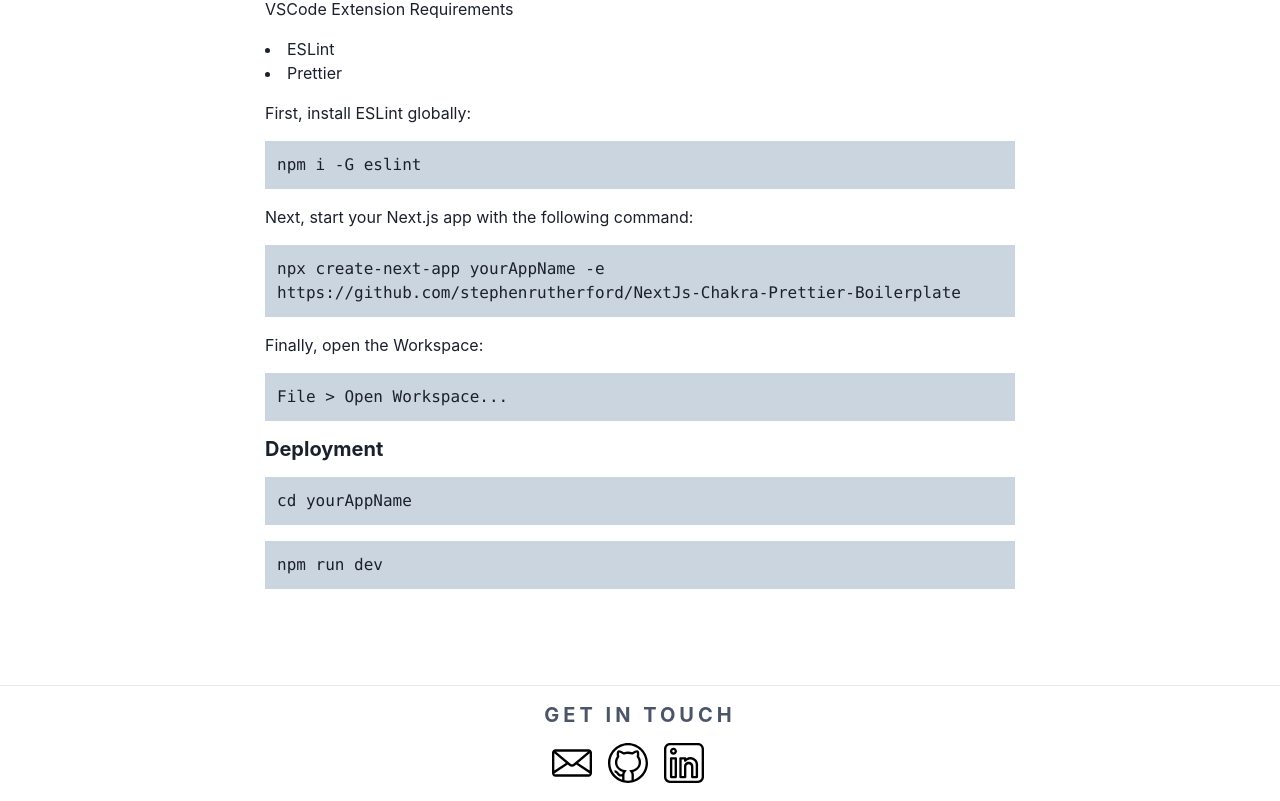
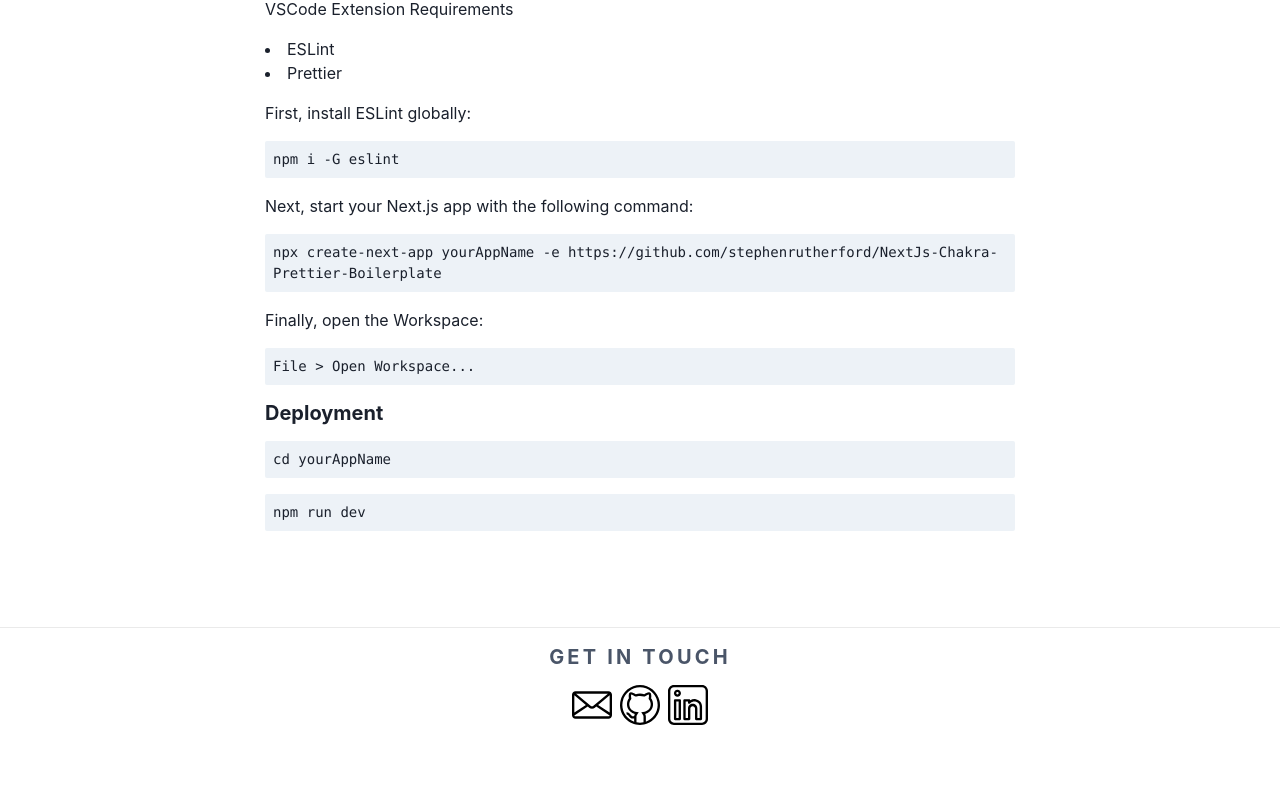
Before and after one commit to stephenrutherford/portfolio_v2, a Next.js app: page /boilerplate in a window 1280 px wide. Shown: the part 825-1626 px from the top of the page. After the commit the page ends 1568 px from the top, so only its background shows below. Built offline with nearby package versions, Linux system fonts and the light colour scheme.

Commit message:
updated layout

```diff
--- a/components/Boilerplate.js
+++ b/components/Boilerplate.js
@@ -1,7 +1,7 @@
 import {
 	Heading,
 	Flex,
-	Spacer,
+	Code,
 	Avatar,
 	useColorMode,
 	IconButton,
@@ -66,57 +66,22 @@ function Boilerplate() {
 					<li>ESLint</li>
 					<li>Prettier </li>
 				</Text>
+
 				<Text>First, install ESLint globally:</Text>
-				<Flex bgColor={colorMode === "light" ? "gray.300" : "gray.700"}>
-					<Text
-						as='samp'
-						className={styles.code}
-						Color={colorMode === "light" ? "gray.700" : "gray.300"}
-					>
-						npm i -G eslint
-					</Text>
-				</Flex>
+				<Code p='2'> npm i -G eslint</Code>
+
 				<Text>Next, start your Next.js app with the following command:</Text>
-				<Flex bgColor={colorMode === "light" ? "gray.300" : "gray.700"}>
-					<Text
-						as='samp'
-						className={styles.code}
-						Color={colorMode === "light" ? "gray.700" : "gray.300"}
-					>
-						npx create-next-app yourAppName -e
-						https://github.com/stephenrutherford/NextJs-Chakra-Prettier-Boilerplate
-					</Text>
-				</Flex>
+				<Code p='2'>
+					npx create-next-app yourAppName -e
+					https://github.com/stephenrutherford/NextJs-Chakra-Prettier-Boilerplate
+				</Code>
+
 				<Text>Finally, open the Workspace:</Text>
-				<Flex bgColor={colorMode === "light" ? "gray.300" : "gray.700"}>
-					<Text
-						as='samp'
-						className={styles.code}
-						Color={colorMode === "light" ? "gray.700" : "gray.300"}
-					>
-						File > Open Workspace...
-					</Text>
-				</Flex>
+				<Code p='2'> File > Open Workspace...</Code>
 
 				<Heading size='md'>Deployment</Heading>
-				<Flex bgColor={colorMode === "light" ? "gray.300" : "gray.700"}>
-					<Text
-						as='samp'
-						className={styles.code}
-						Color={colorMode === "light" ? "gray.700" : "gray.300"}
-					>
-						cd yourAppName
-					</Text>
-				</Flex>
-				<Flex bgColor={colorMode === "light" ? "gray.300" : "gray.700"}>
-					<Text
-						as='samp'
-						className={styles.code}
-						Color={colorMode === "light" ? "gray.700" : "gray.300"}
-					>
-						npm run dev
-					</Text>
-				</Flex>
+				<Code p='2'> cd yourAppName</Code>
+				<Code p='2'> npm run dev</Code>
 			</VStack>
 		</Flex>
 	)
--- a/components/Footer.js
+++ b/components/Footer.js
@@ -12,11 +12,21 @@ function Footer() {
 	const { colorMode, toggleColorMode } = useColorMode()
 
 	return (
-		<Flex flexDirection='column' className={styles.footer__title}>
+		<Flex
+			flexDirection='column'
+			justifyContent='center'
+			alignItems='center'
+			w='100vw'
+			h='100px'
+			borderTop='1px solid #eaeaea'
+			margin='1rem 0'
+		>
 			<Heading
 				fontSize='xl'
-				ml='2'
+				// ml='2'
 				color={colorMode === "light" ? "gray.600" : "gray.200"}
+				letterSpacing='0.2rem'
+				margin='1rem 0'
 			>
 				GET IN TOUCH
 			</Heading>
--- a/components/Header.js
+++ b/components/Header.js
@@ -19,8 +19,9 @@ function Header() {
 		<Flex className={styles.title} p={0}>
 			<Avatar
 				size='lg'
+				bg='blue.500'
 				name='Stephen Rutherford'
-				// src='https://bit.ly/code-beast'
+				src='images/avatar.svg'
 			/>
 			<Heading
 				fontSize='xl'
--- /dev/null
+++ b/components/Layout.js
@@ -0,0 +1,40 @@
+import { Flex } from "@chakra-ui/react"
+import Header from "../components/Header"
+import Footer from "../components/Footer"
+
+function Layout({ children }) {
+	return (
+		<Flex
+			minH='100vh'
+			padding='4 0.5rem'
+			ml={4}
+			mr={4}
+			flexDirection='column'
+			justifyContent='center'
+			alignItems='center'
+		>
+			<Flex
+				padding='5rem 0'
+				flex='1'
+				flexDirection='column'
+				// justifyContent='center'
+				// alignItems='center'
+			>
+				<Header />
+				{children}
+			</Flex>
+			<Flex>
+				<Footer />
+			</Flex>
+		</Flex>
+	)
+}
+
+// min-height: 100vh;
+// padding: 4 0.5rem;
+// display: flex;
+// flex-direction: column;
+// justify-content: center;
+// align-items: center;
+
+export default Layout
--- a/pages/_app.js
+++ b/pages/_app.js
@@ -1,11 +1,14 @@
 import { ChakraProvider } from "@chakra-ui/react"
 import "../styles/globals.css"
 import theme from "../styles/theme"
+import Layout from "../components/Layout"
 
 function MyApp({ Component, pageProps }) {
 	return (
 		<ChakraProvider theme={theme}>
-			<Component {...pageProps} />
+			<Layout>
+				<Component {...pageProps} />
+			</Layout>
 		</ChakraProvider>
 	)
 }
--- a/pages/boilerplate.js
+++ b/pages/boilerplate.js
@@ -23,17 +23,7 @@ export default function Boilerplate() {
 				<link rel='icon' href='/favicon.ico' />
 			</Head>
 
-			<main className={styles.main}>
-				{/* Title */}
-				<Header />
-
-				{/* Project Content */}
-				<BP />
-			</main>
-
-			<footer className={styles.footer}>
-				<Footer />
-			</footer>
+			<BP />
 		</div>
 	)
 }
```
Also changed, not shown: components/Carousel.js (+22 -1 lines), pages/dashboard.js (+4 -10 lines), pages/domainchecker.js (+1 -11 lines), pages/index.js (+5 -19 lines), pages/webscraping.js (+1 -11 lines), public/images/avatar.svg (added).
